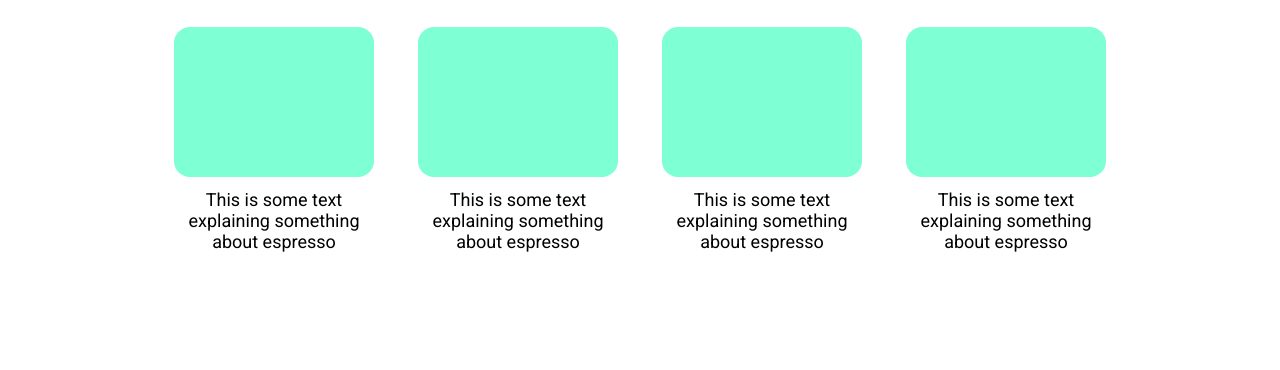
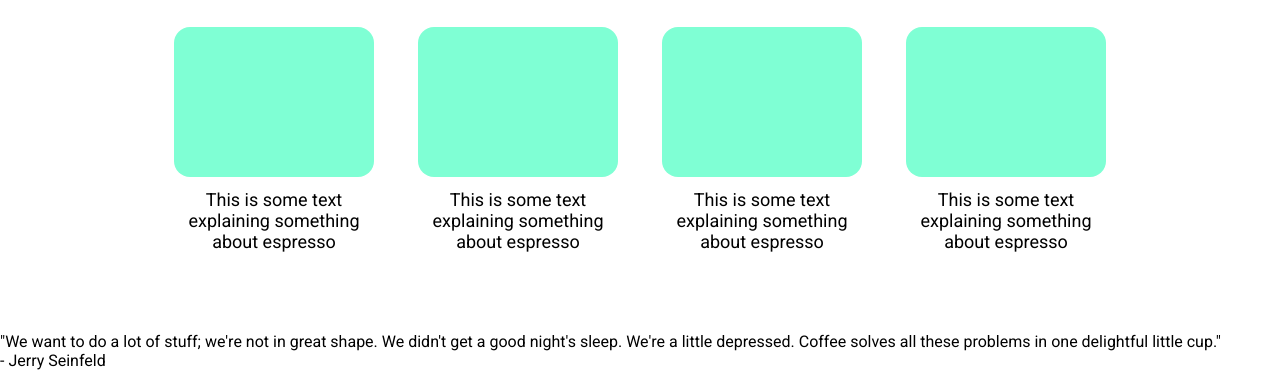
Before and after one commit to character-ignotus/Project--Landing_Page, a plain HTML site: page index.html in a window 1280 px wide. Shown: the part 446-816 px from the top of the page. Drawn offline with Linux system fonts and the light colour scheme.

Commit message:
Add container for quote section

```diff
--- a/index.html
+++ b/index.html
@@ -54,5 +54,10 @@
             </div>
         </div>
     </div>
+
+    <div class="container-3">
+        <div class="quote">"We want to do a lot of stuff; we're not in great shape. We didn't get a good night's sleep. We're a little depressed. Coffee solves all these problems in one delightful little cup." </div>
+        <div class="author">- Jerry Seinfeld</div>
+    </div>
 </body>
 </html>
```
